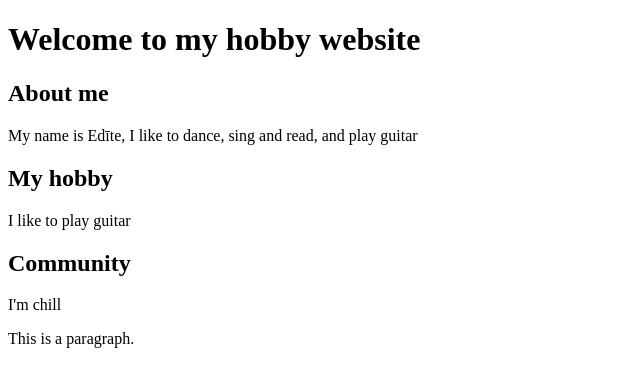
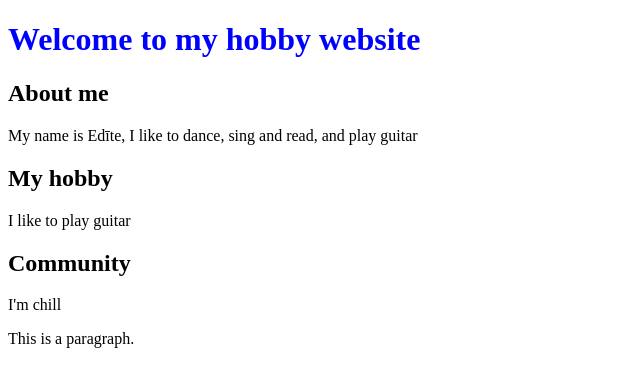
Before and after one commit to ediite/my-second-webpage, a plain HTML site: page index.html in a window 1280 px wide. Shown: the whole page, without its empty margins (0-640 px from the left). Drawn offline with Linux system fonts and the light colour scheme.

Commit message:
Update index.html

```diff
--- a/index.html
+++ b/index.html
@@ -9,7 +9,7 @@
 
 <body>
 
-<h1>Welcome to my hobby website</h1>
+<h1 style="color:blue;">Welcome to my hobby website</h1>
   <h2>About me</h2>
   <p>My name is Edīte, I like to dance, sing and read, and play guitar</p>
 
```
